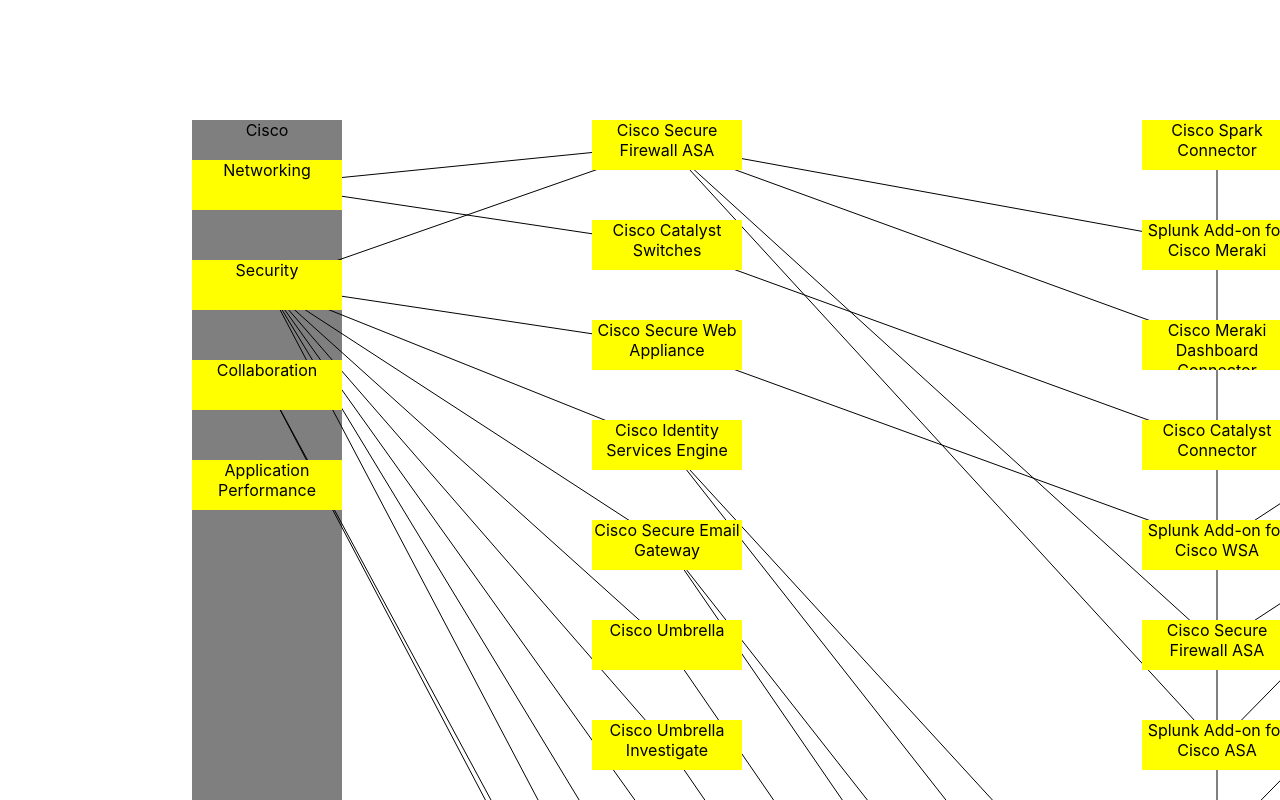
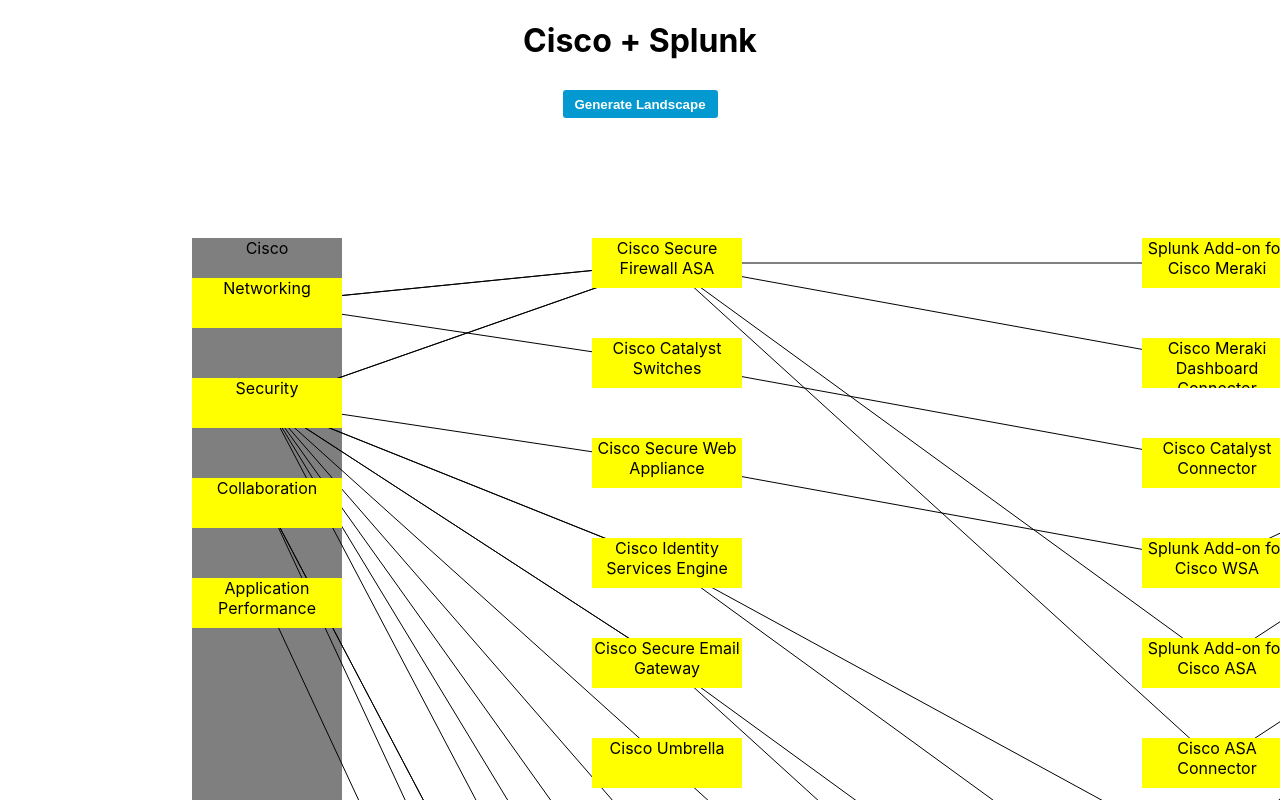
Before and after one commit to splunk/splunk-cisco-landscape-better-together, a React (Create React App) app: page / in a window 1280 px wide. Built offline with nearby package versions, Linux system fonts and the light colour scheme.

Commit message:
read csv file to generate the tree

```diff
--- a/src/App.css
+++ b/src/App.css
@@ -47,6 +47,7 @@
 .App {
   display: flex;
   justify-content: center;
+  flex-direction: column;
   align-items: center;
   width: 100%;
   height: 100%;
@@ -72,3 +73,19 @@
 .overlay-underlay--underlay {
   z-index: -1;  /* Low z-index to appear below */
 }
+
+.btn-generate-tree {
+  width: 155px;
+  height: 33px;
+  background-color: #0499d0;
+  border: none;
+  border-radius: 3px;
+  color: #ffff;
+  font-weight: 600;
+  margin-top: 0.5rem;
+}
+
+.btn-generate-tree:hover {
+  background-color: rgba(4,153,208, 0.8);
+  cursor: pointer;
+}
--- a/src/App.js
+++ b/src/App.js
@@ -1,13 +1,32 @@
-import React from 'react';
+import React, { useEffect, useState } from 'react';
 import './App.css';
 import GraphComponent from './GraphComponent';
-import { links, nodes } from './graphData';
+// import { links, nodes } from './graphData';
+import { readCSVFile } from './utils/file';
 
 function App() {
+
+  const [isLoading, setIsLoading] = useState(false)
+  const [data, setData] = useState({ nodes: [], links: [] })
+
+  useEffect(() => {
+    generateTree()
+  }, [])
+
+  const generateTree = async () => {
+    setIsLoading(true)
+    const data = await readCSVFile()
+    setData(data)
+    setIsLoading(false)
+
+  }
+
   return (
-    <div className="App">
-      <GraphComponent data={{nodes, links}} />
-    </div>
+    isLoading ? <div>...Loading</div> :
+      <div className="App">
+        <GraphComponent data={data} generateTree={generateTree} />
+        {/* <GraphComponent data={{links: links, nodes: nodes}} generateTree={generateTree} /> */}
+      </div>
   );
 }
 
--- a/src/GraphComponent.jsx
+++ b/src/GraphComponent.jsx
@@ -1,10 +1,10 @@
 import React, { useRef, useEffect } from 'react';
 import * as d3 from 'd3';
 import MyComponent from './InfoTile';
-import ReactDOM from 'react-dom';
-import { nodes, links } from './graphData';
+import { createRoot } from 'react-dom/client';
+import './App.css'
 
-const GraphComponent = ({ data }) => {
+const GraphComponent = ({ data, generateTree }) => {
   const ref = useRef();
 
   useEffect(() => {
@@ -25,6 +25,7 @@
     // Add group with transform to center it
     const vis = svg.append('g')
       .attr('transform', `translate(${width * 0.05}, ${height * 0.05})`);
+
     console.log(vis.node().getBoundingClientRect());
 
     // Calculate node positions
@@ -35,32 +36,33 @@
       acc[node.level].push(node);
       return acc;
     }, []);
-    let widthLevelEnd = width*0.1;
-    let heightNodeEnd = height*0.1;
+
+    let widthLevelEnd = width * 0.1;
+    let heightNodeEnd = height * 0.1;
     const levelWidth = 400; // Adjust this value to set the horizontal gap between levels
     const levelHeight = 50; // Adjust this value to set the vertical gap between levels
     console.log(nodesInLevels);
     nodesInLevels.forEach((nodes, i) => {
-      if(i === 0 || i === nodesInLevels.length - 1) {
-        heightNodeEnd = height*0.1;
+      if (i === 0 || i === nodesInLevels.length - 1) {
+        heightNodeEnd = height * 0.1;
         nodes.forEach((node) => {
-          node.x = (i ===0 ?widthLevelEnd : widthLevelEnd + levelWidth);
+          node.x = (i === 0 ? widthLevelEnd : widthLevelEnd + levelWidth);
           node.y = heightNodeEnd;
         });
-      }else if(i !== 1 && i !== nodesInLevels.length - 2) {
-        heightNodeEnd = height*0.1;
+      } else if (i !== 1 && i !== nodesInLevels.length - 2) {
+        heightNodeEnd = height * 0.1;
         nodes.forEach((node, k) => {
           node.x = widthLevelEnd + levelWidth;
-          node.y = heightNodeEnd + (k ===0 ? 0 :levelHeight);
+          node.y = heightNodeEnd + (k === 0 ? 0 : levelHeight);
           heightNodeEnd = node.y + node.length;
         });
-        heightNodeEnd = height*0.1;
+        heightNodeEnd = height * 0.1;
         widthLevelEnd = nodes[nodes.length - 1].x + nodes[nodes.length - 1].width;
-      }else if(i === 1 || i === nodesInLevels.length - 2) {
-        heightNodeEnd = height*0.15;
+      } else if (i === 1 || i === nodesInLevels.length - 2) {
+        heightNodeEnd = height * 0.15;
         nodes.forEach((node, j) => {
-          node.x = (i ===1 ?widthLevelEnd : widthLevelEnd + levelWidth);
-          node.y = heightNodeEnd + (j ===0 ? 0 :levelHeight);
+          node.x = (i === 1 ? widthLevelEnd : widthLevelEnd + levelWidth);
+          node.y = heightNodeEnd + (j === 0 ? 0 : levelHeight);
           heightNodeEnd = node.y + node.length;
         });
       }
@@ -80,7 +82,7 @@
     const nodeEnter = nodes.enter().append('g').attr('class', 'node')
       .attr('transform', d => `translate(${d.x}, ${d.y})`);
 
-    nodeEnter.each(function(d) {
+    nodeEnter.each(function (d) {
       if (d.level !== nodesInLevels.length - 2) {
         console.log('Rendering node:', d.name, 'Level:', d.level);
         const node = d3.select(this);
@@ -89,10 +91,11 @@
           .attr('height', d.length)
           .node();
 
-      ReactDOM.render(<MyComponent data={d} />, foreignObject);
+        const root = createRoot(foreignObject);
+        root.render(<MyComponent data={d} />);
       }
     });
-    nodeEnter.each(function(d) {
+    nodeEnter.each(function (d) {
       if (d.level === nodesInLevels.length - 2) {
         console.log('Rendering node:', d.name, 'Level:', d.level);
         const node = d3.select(this);
@@ -101,18 +104,19 @@
           .attr('height', d.length)
           .node();
 
-      ReactDOM.render(<MyComponent data={d} />, foreignObject);
+        const root = createRoot(foreignObject);
+        root.render(<MyComponent data={d} />);
       }
     });
+  }, [data]);
 
-
-
-  }, [data]);
   return (
-    <svg ref={ref}></svg>
+    <>
+      <h1>Cisco + Splunk</h1>
+      <button className='btn-generate-tree' onClick={generateTree}>Generate Landscape</button>
+      <svg id='landscape-svg' ref={ref}/>
+    </>
   );
 };
 
-
-
 export default GraphComponent;
--- /dev/null
+++ b/src/utils/file.js
@@ -0,0 +1,63 @@
+
+export const readCSVFile = async () => {
+    const csvData = await fetch('./data.csv').then(res => res.text())
+    const data = csvData.split('\n').map(row => row.split(',').slice(0, 4))
+
+    //remove headers from the original array and store in a separate array
+    const headers = data.splice(0, 1)
+
+    const categories = new Set()
+    const ciscoProducts = new Set()
+    const splunkProducts = new Set()
+
+    data.forEach(content => {
+        categories.add(content[0])
+        ciscoProducts.add(content[1])
+        splunkProducts.add(content[2])
+    })
+
+    let index = 0
+    const defaultNodeWidth = 150
+    const defaultNodeLength = 50
+    const headNodeLength = 1000
+
+    //build the nodes
+    const nodes = [
+        { id: '0', label: 'Cisco', level: 0, width: defaultNodeWidth, length: headNodeLength },
+        ...Array.from(categories).map(cat => {
+            index++;
+            return { id: `${index}`, level: 1, label: cat, width: defaultNodeWidth, length: defaultNodeLength }
+        }),
+        ...Array.from(ciscoProducts).map(prod => {
+            index++;
+            return { id: `${index}`, level: 2, label: prod, width: defaultNodeWidth, length: defaultNodeLength }
+        }),
+        ...Array.from(splunkProducts).map(prod => {
+            index++;
+            return { id: `${index}`, level: 3, label: prod, width: defaultNodeWidth, length: defaultNodeLength }
+        }),
+        { id: `${index + 1}`, label: 'Splunk Cloud', level: 4, width: defaultNodeWidth, length: defaultNodeLength },
+        { id: `${index + 2}`, label: 'SOAR', level: 4, width: defaultNodeWidth, length: defaultNodeLength },
+        { id: `${index + 3}`, label: 'Splunk', level: 5, width: defaultNodeWidth, length: headNodeLength },
+    ]
+
+    const links = []
+
+    // create links with information from the nodes and the csv data
+    data.forEach(content => {
+        const categoryNode = nodes.find(node => node.label === content[0])
+        const ciscoProductNode = nodes.find(node => node.label === content[1])
+        const splunkProductNode = nodes.find(node => node.label === content[2])
+        const splunkPlatformNode = nodes.find(node => node.label === (content[3] === 'Splunk Cloud / Splunk CMP' ? 'Splunk Cloud' : content[3]))
+
+        if (categoryNode && ciscoProductNode && splunkPlatformNode && splunkProductNode) {
+            links.push(
+                { source: categoryNode.id, target: ciscoProductNode.id },
+                { source: ciscoProductNode.id, target: splunkProductNode.id },
+                { source: splunkProductNode.id, target: splunkPlatformNode.id },
+            )
+        }
+    })
+
+    return { nodes, links }
+}
```
Also changed, not shown: public/data.csv. Lines whose indentation alone changed are shown as unchanged.
